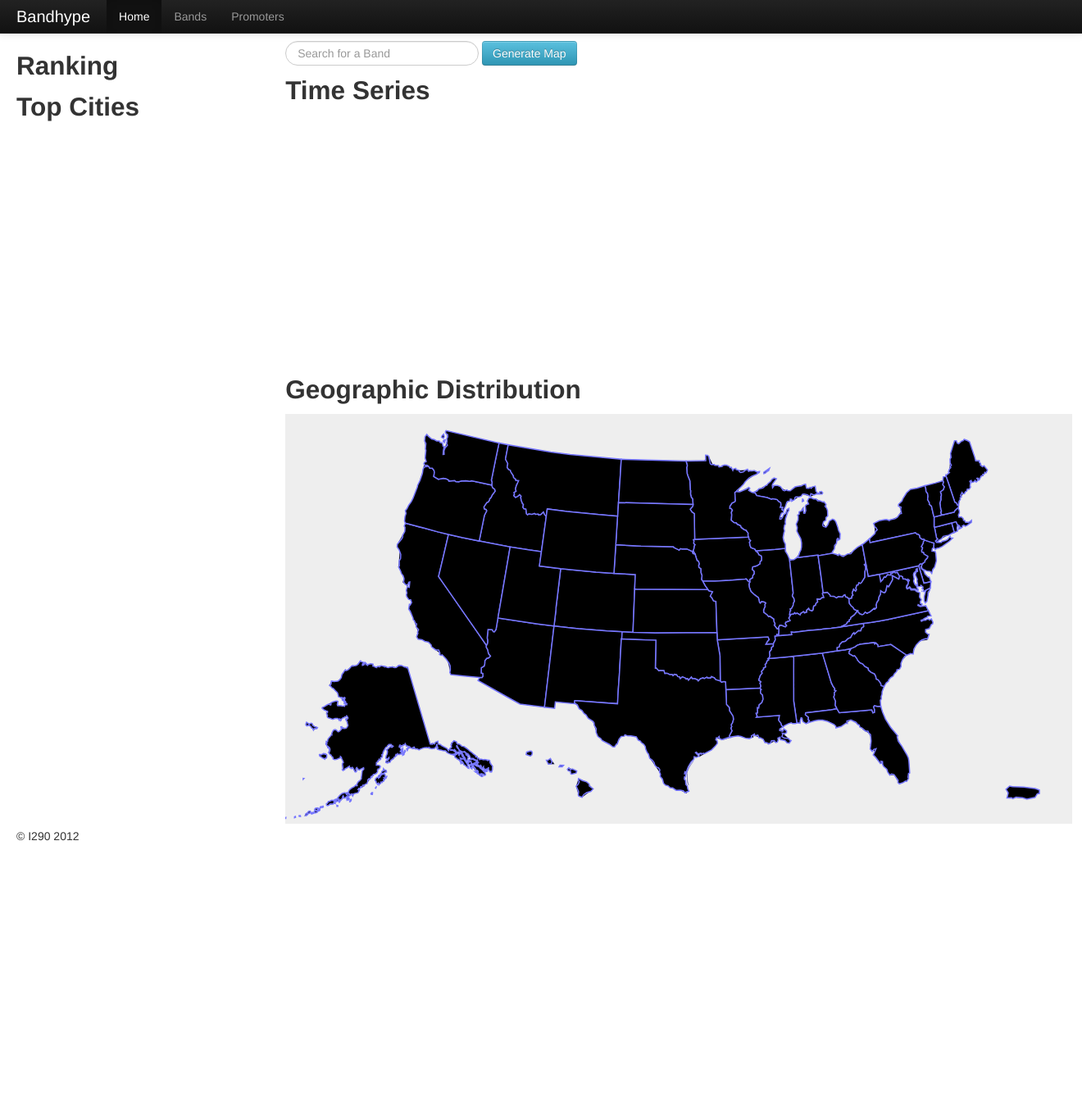
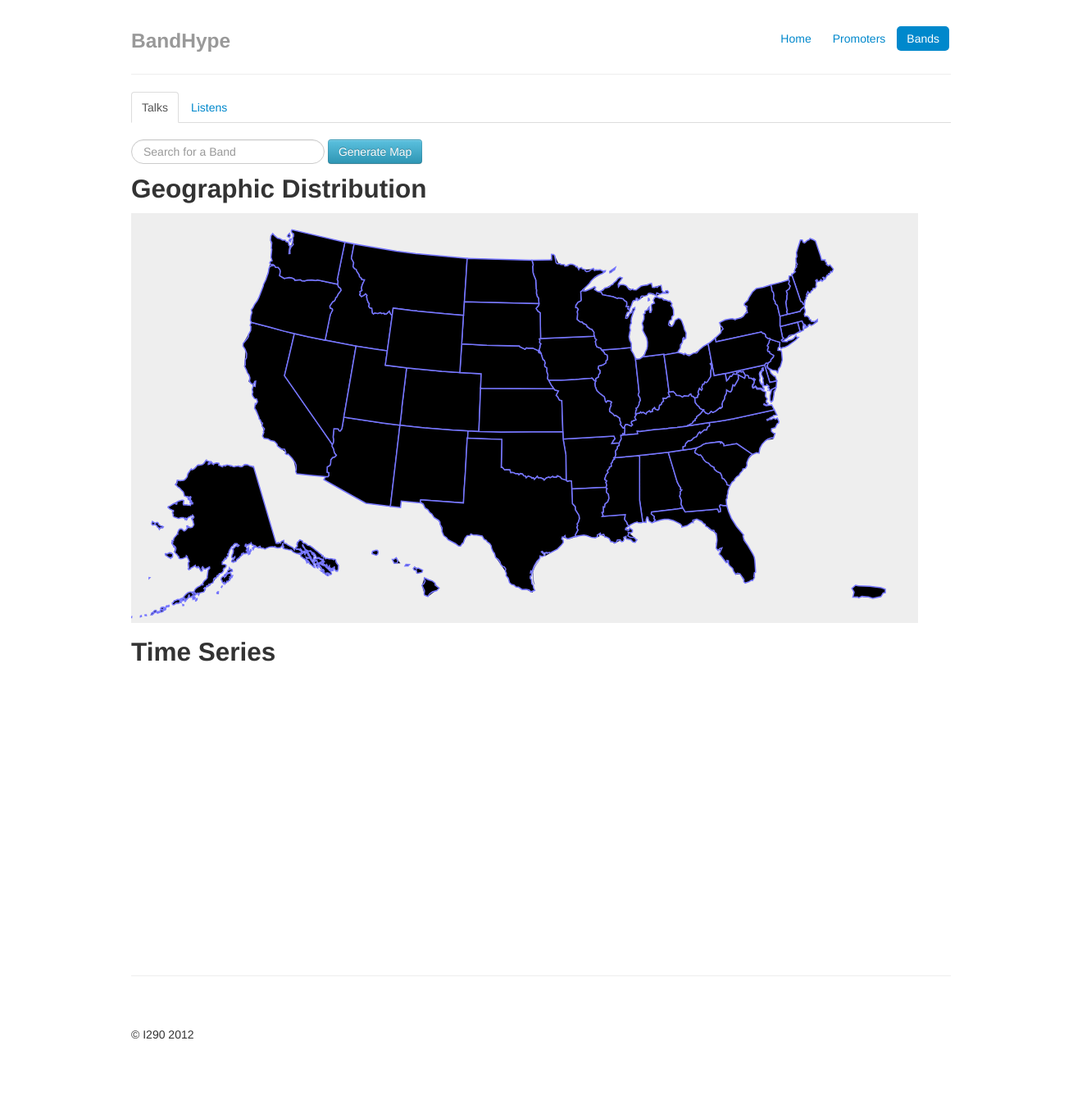
Before and after one commit to rahulkgupta/bandhype, a Django app: page /bands in a window 1320 px wide. Shown: the whole page at 82% size. Before the commit the page ends 1026 px from the top, so only its background shows below. Run offline with Django 3.2, Linux system fonts and the light colour scheme; some libraries are stand-ins or nearby versions.

Commit message:
reverted bands.html to before chagnes

```diff
--- a/bandhype/bands/templates/bands.html
+++ b/bandhype/bands/templates/bands.html
@@ -13,11 +13,72 @@
     <script type="text/javascript" src="{{STATIC_URL}}js/d3.v2.min.js"></script>
     <style type="text/css">
       body {
-        padding-top: 50px;
+        padding-top: 20px;
         padding-bottom: 60px;
       }
 
+      /* Custom container */
+      .container {
+        margin: 0 auto;
+        max-width: 1000px;
+      }
+      .container > hr {
+        margin: 60px 0;
+      }
 
+      /* Main marketing message and sign up button */
+      .jumbotron {
+        margin: 80px 0;
+        text-align: center;
+      }
+      .jumbotron h1 {
+        font-size: 100px;
+        line-height: 1;
+      }
+      .jumbotron .lead {
+        font-size: 24px;
+        line-height: 1.25;
+      }
+      .jumbotron .btn {
+        font-size: 21px;
+        padding: 14px 24px;
+      }
+
+      /* Supporting marketing content */
+      .marketing {
+        margin: 60px 0;
+      }
+      .marketing p + h4 {
+        margin-top: 28px;
+      }
+
+
+      /* Customize the navbar links to be fill the entire space of the .navbar */
+      .navbar .navbar-inner {
+        padding: 0;
+      }
+      .navbar .nav {
+        margin: 0;
+      }
+      .navbar .nav li {
+        display: table-cell;
+        width: 1%;
+        float: none;
+      }
+      .navbar .nav li a {
+        font-weight: bold;
+        text-align: center;
+        border-left: 1px solid rgba(255,255,255,.75);
+        border-right: 1px solid rgba(0,0,0,.1);
+      }
+      .navbar .nav li:first-child a {
+        border-left: 0;
+        border-radius: 3px 0 0 3px;
+      }
+      .navbar .nav li:last-child a {
+        border-right: 0;
+        border-radius: 0 3px 3px 0;
+      }
     </style>
     <link href="{{STATIC_URL}}css/bootstrap-responsive.css" rel="stylesheet">
 
@@ -30,49 +91,41 @@
   </head>
 
   <body>
-    <div class="navbar navbar-inverse navbar-fixed-top">
-      <div class="navbar-inner">
-        <div class="container-fluid">
-          <a class="btn btn-navbar" data-toggle="collapse" data-target=".nav-collapse">
-            <span class="icon-bar"></span>
-            <span class="icon-bar"></span>
-            <span class="icon-bar"></span>
-          </a>
-          <a class="brand" href="#">Bandhype</a>
-          <div class="nav-collapse collapse">
-            <ul class="nav">
-              <li class="active"><a href="#">Home</a></li>
-              <li><a href="#about">Bands</a></li>
-              <li><a href="#contact">Promoters</a></li>
+
+    <div class="container">
+
+      <div class="masthead">
+         <ul class="nav nav-pills pull-right">
+          <li><a href="/">Home</a></li>
+          <li><a href="/promoters">Promoters</a></li>
+          <li class="active"><a href="/bands">Bands</a></li>
         </ul>
-          </div><!--/.nav-collapse -->
+        <h3 class="muted">BandHype</h3>
+        <hr>
       </div>
-      </div>
-    </div>
-    <div class="container-fluid">
-      <div class="row-fluid">
-        <div class="span3">
-          <h2>Ranking</h2>
-          <h2>Top Cities</h2>
-        </div>
-        <div class="span9">
+      <ul class="nav nav-tabs">
+        <li class="active">
+          <a href="#">Talks</a>
+        </li>
+        <li><a href="/bandlistens">Listens</a></li>
+      </ul>
+
       <input type="text" id="search" class="search-query" placeholder="Search for a Band"
         data-provide="typeahead"
         data-source="{{bands}}"/>
       <button id="search-btn" class = "btn btn-info">Generate Map</button>
+      <h2>Geographic Distribution</h2>
+      <div id="chart"></div>
       <h2>Time Series</h2>
       <div id="time-series"></div>
-          <h2>Geographic Distribution</h2>
-          <div id="chart"></div>
 
-        </div>
       <!-- Example row of columns -->
       <hr>
 
       <div class="footer">
         <p>&copy; I290 2012</p>
       </div>
-        </div>
+
     </div> <!-- /container -->
 
     <!-- Le javascript
```
Lines whose indentation alone changed are shown as unchanged.
